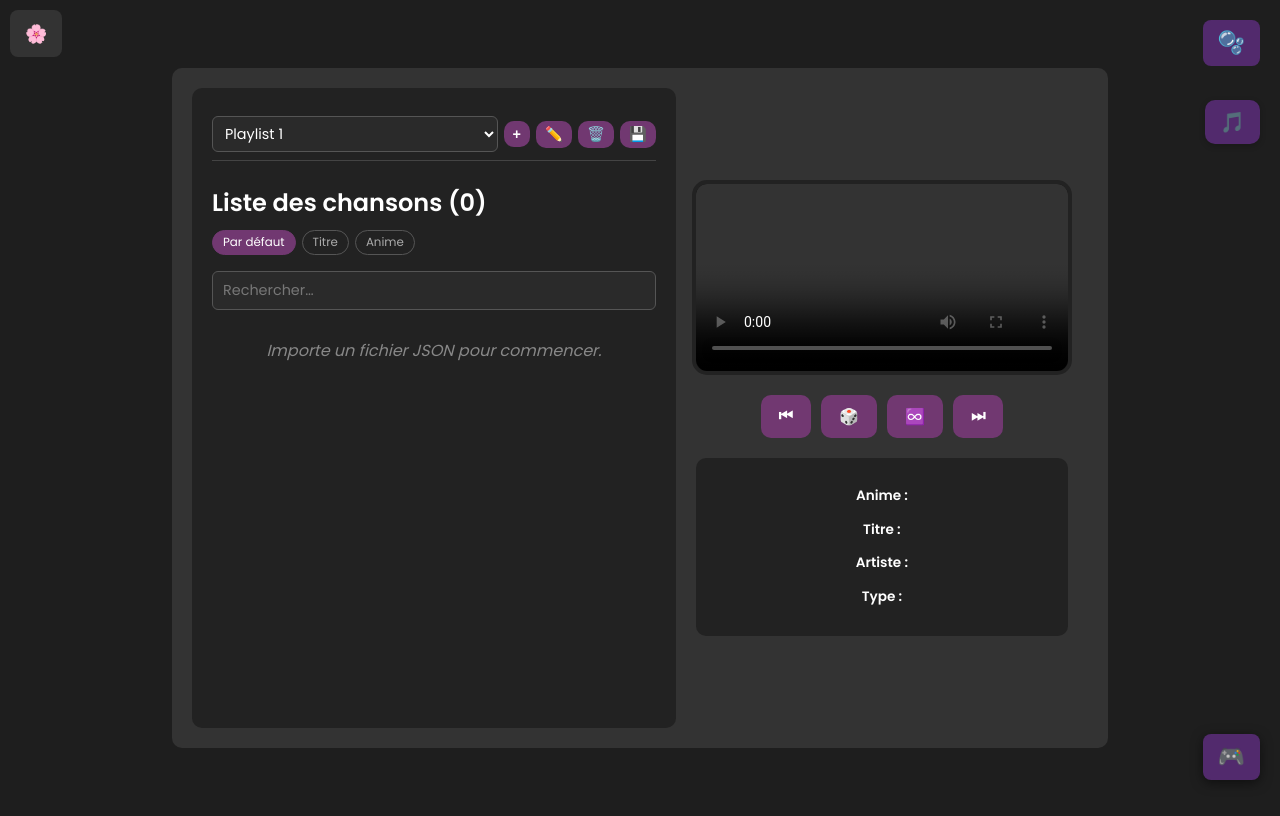
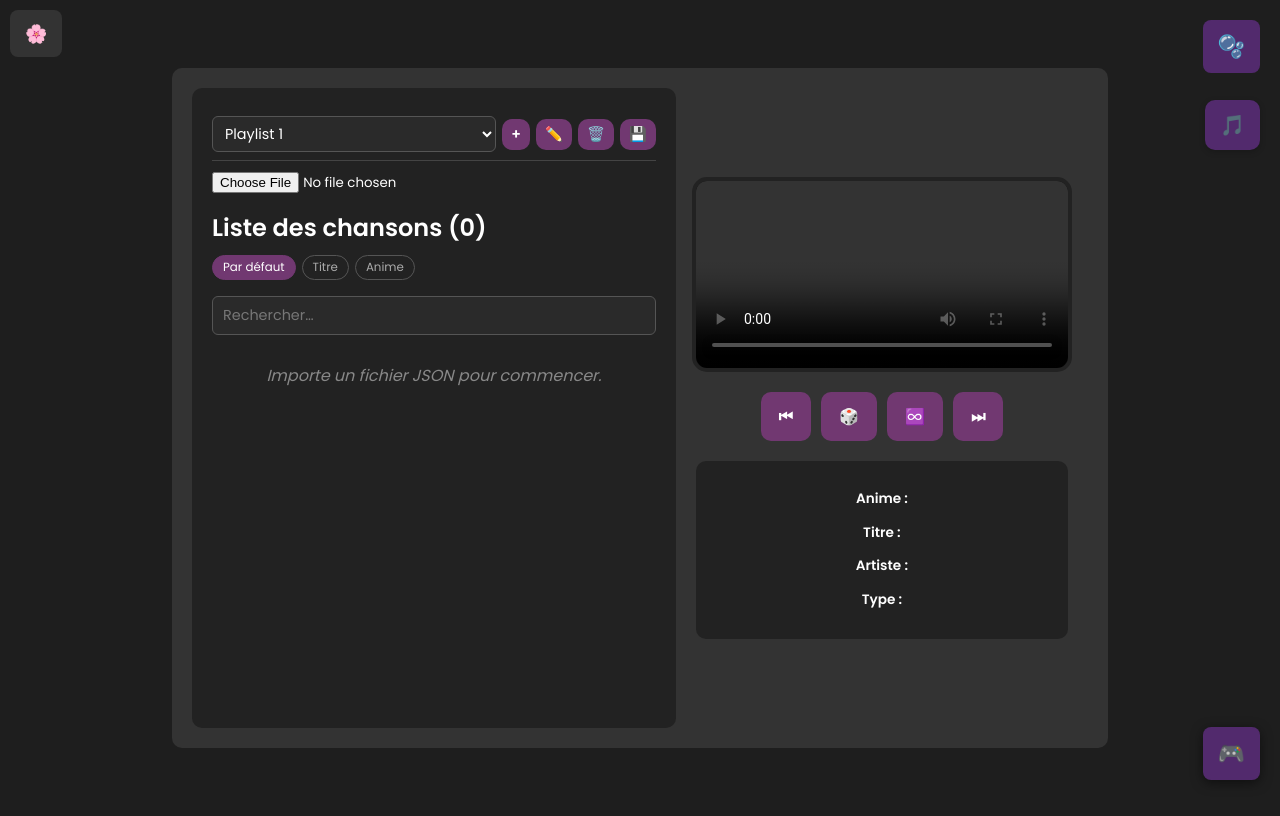
Before and after one commit to Nhyees/lecteur-v2, a plain HTML site: page playlist.html in a window 1280 px wide. Drawn offline with Linux system fonts and the light colour scheme.

Commit message:
ajout playlist

```diff
--- a/css/style.css
+++ b/css/style.css
@@ -1,4 +1,6 @@
 @import url('https://fonts.googleapis.com/css2?family=Poppins:wght@300;400;600&display=swap');
+
+button, input, select, textarea { font-family: inherit; }
 
 body {
     font-family: 'Poppins', sans-serif;
--- a/css/style_aria.css
+++ b/css/style_aria.css
@@ -1,4 +1,6 @@
 @import url('https://fonts.googleapis.com/css2?family=Poppins:wght@300;400;600&display=swap');
+
+button, input, select, textarea { font-family: inherit; }
 
 body {
     font-family: 'Poppins', sans-serif;
--- a/css/style_dashboard.css
+++ b/css/style_dashboard.css
@@ -1,6 +1,7 @@
 @import url('https://fonts.googleapis.com/css2?family=Poppins:wght@300;400;600&display=swap');
 
 * { box-sizing: border-box; margin: 0; padding: 0; }
+button, input, select, textarea { font-family: inherit; }
 
 /* ── Variables thème sombre (défaut) ──────────────────────────── */
 :root {
--- a/css/style_girly.css
+++ b/css/style_girly.css
@@ -1,4 +1,6 @@
 @import url('https://fonts.googleapis.com/css2?family=Poppins:wght@300;400;600&display=swap');
+
+button, input, select, textarea { font-family: inherit; }
 
 body {
     font-family: 'Poppins', sans-serif;
--- a/css/style_mobile.css
+++ b/css/style_mobile.css
@@ -1,6 +1,7 @@
 @import url('https://fonts.googleapis.com/css2?family=Poppins:wght@300;400;600&display=swap');
 
 * { box-sizing: border-box; margin: 0; padding: 0; }
+button, input, select, textarea { font-family: inherit; }
 
 body {
     font-family: 'Poppins', Arial, sans-serif;
--- a/css/style_orange.css
+++ b/css/style_orange.css
@@ -1,4 +1,6 @@
 @import url('https://fonts.googleapis.com/css2?family=Poppins:wght@300;400;600&display=swap');
+
+button, input, select, textarea { font-family: inherit; }
 
 body {
     font-family: 'Poppins', sans-serif;
--- a/js/script.js
+++ b/js/script.js
@@ -359,30 +359,26 @@
         exportBtn.textContent = "💾";
         exportBtn.setAttribute("aria-label", "Exporter la playlist en JSON");
         exportBtn.addEventListener("click", exportPlaylist);
-        if (!isMobile) manager.appendChild(exportBtn);
-
         // Controles d'import
         const fileInput = document.createElement("input");
         fileInput.type = "file";
         fileInput.id = "fileInput";
         fileInput.accept = ".json";
-        fileInput.style.display = "none";
         fileInput.setAttribute("aria-label", "Importer une playlist JSON");
         fileInput.addEventListener("change", handleFileUpload);
 
-        let importRow = null;
         if (isMobile) {
-            manager.appendChild(fileInput);
+            fileInput.style.display = "none";
             const importLabel = document.createElement("label");
             importLabel.htmlFor = "fileInput";
             importLabel.className = "btn playlist-btn";
             importLabel.textContent = "📂";
             importLabel.setAttribute("aria-label", "Importer une playlist JSON");
+            manager.appendChild(fileInput);
+            manager.appendChild(exportBtn);
             manager.appendChild(importLabel);
         } else {
-            importRow = document.createElement("div");
-            importRow.className = "import-row";
-            importRow.appendChild(fileInput);
+            manager.appendChild(exportBtn);
         }
 
         const heading = document.createElement("h2");
@@ -405,12 +401,6 @@
         headingRow.className = "heading-row";
         headingRow.appendChild(heading);
         headingRow.appendChild(sortBar);
-        if (isMobile) {
-            const spacer = document.createElement("div");
-            spacer.style.flex = "1";
-            headingRow.appendChild(spacer);
-            headingRow.appendChild(exportBtn);
-        }
 
         const searchInput = document.createElement("input");
         searchInput.type = "search";
@@ -423,9 +413,9 @@
             filterMusicItems();
         });
 
-        const listChildren = importRow
-            ? [manager, importRow, headingRow, searchInput]
-            : [manager, headingRow, searchInput];
+        const listChildren = isMobile
+            ? [manager, headingRow, searchInput]
+            : [manager, fileInput, headingRow, searchInput];
         list.replaceChildren(...listChildren);
 
         if (state.musicData.length === 0) {
```
